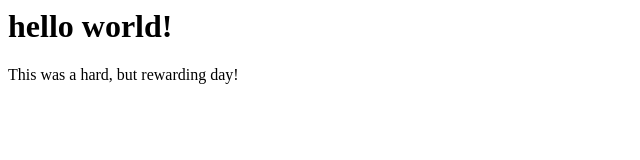
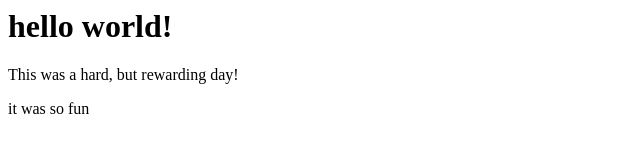
Before and after one commit to ariannachavez211/todo_app_front_end, a plain HTML site: page index.html in a window 1280 px wide. Shown: the full height of the page, 0-640 px from the left. Drawn offline with Linux system fonts and the light colour scheme.

Commit message:
added more text

```diff
--- a/index.html
+++ b/index.html
@@ -1,4 +1,5 @@
 <body>
     <h1>hello world!</h1>
     <p>This was a hard, but rewarding day!</p>
+    <p>it was so fun</p>
 </body>
```
